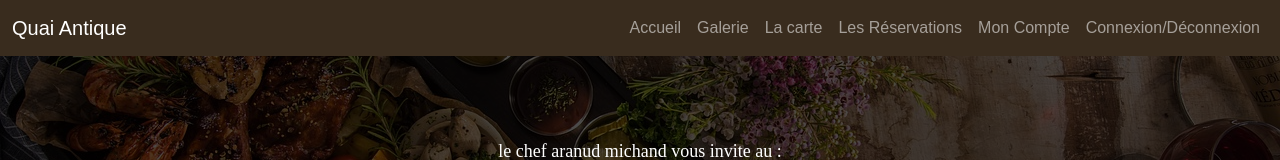
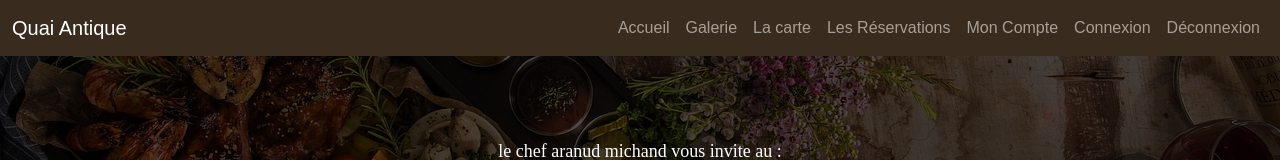
Before and after one commit to MichaelBensaude/Realiser-la-partie-front-Responmsive, a website with bundled scripts: page index.html in a window 1280 px wide. Shown: the top 160 px of the page. Built offline with nearby package versions, Linux system fonts and the light colour scheme; files whose address does not match are found by name; a web font is replaced by a local one.

Commit message:
add button deconnexion

```diff
--- a/index.html
+++ b/index.html
@@ -39,7 +39,11 @@
         </li>
 
          <li class="nav-item">
-          <a class="nav-link" href="/signin">Connexion/Déconnexion</a>
+          <a class="nav-link" href="/signin">Connexion</a>
+        </li>
+
+           <li class="nav-item">
+          <button class="nav-link" id="signout-btn">Déconnexion</button>
         </li>
       </ul>
 
```
